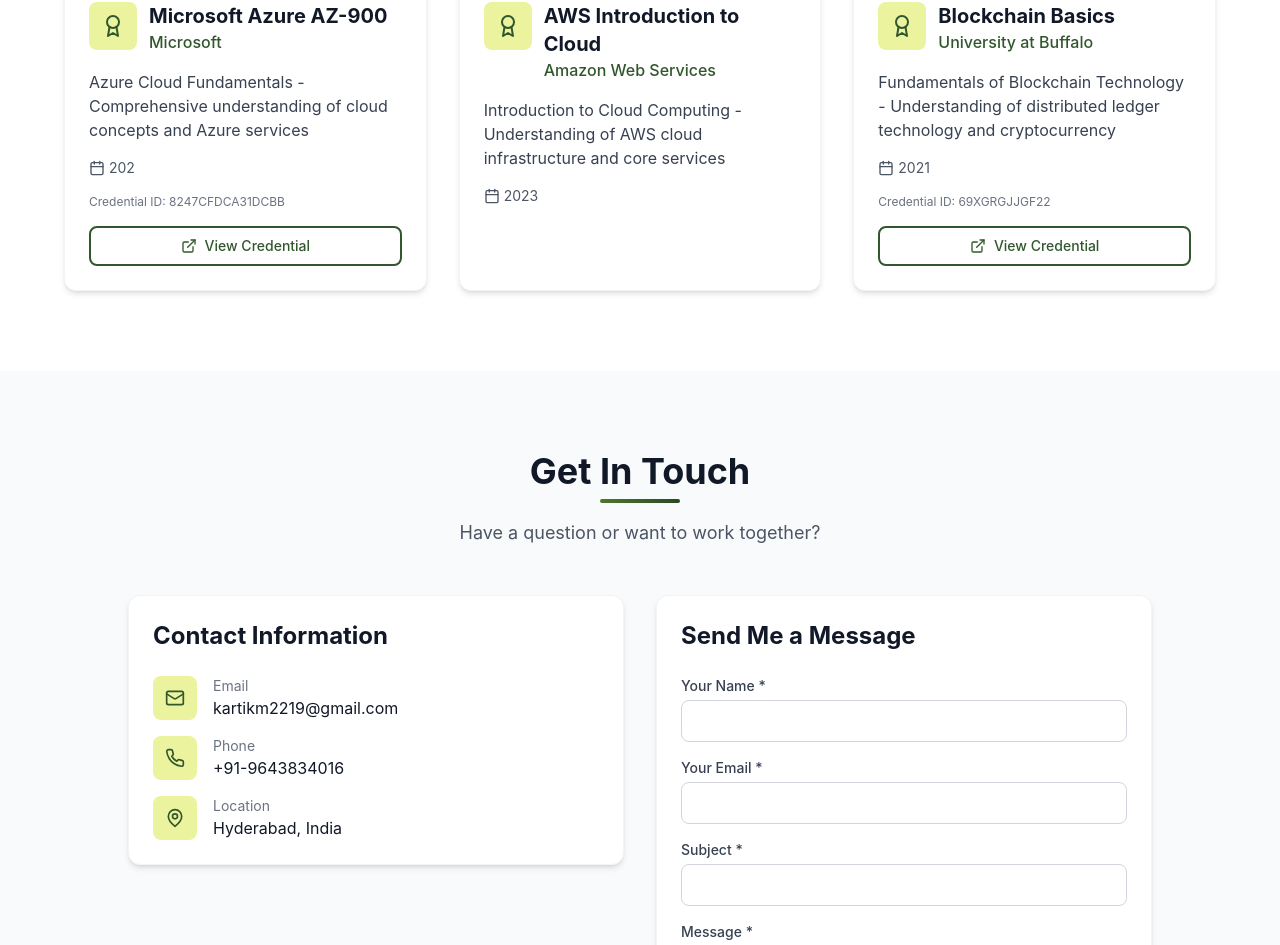
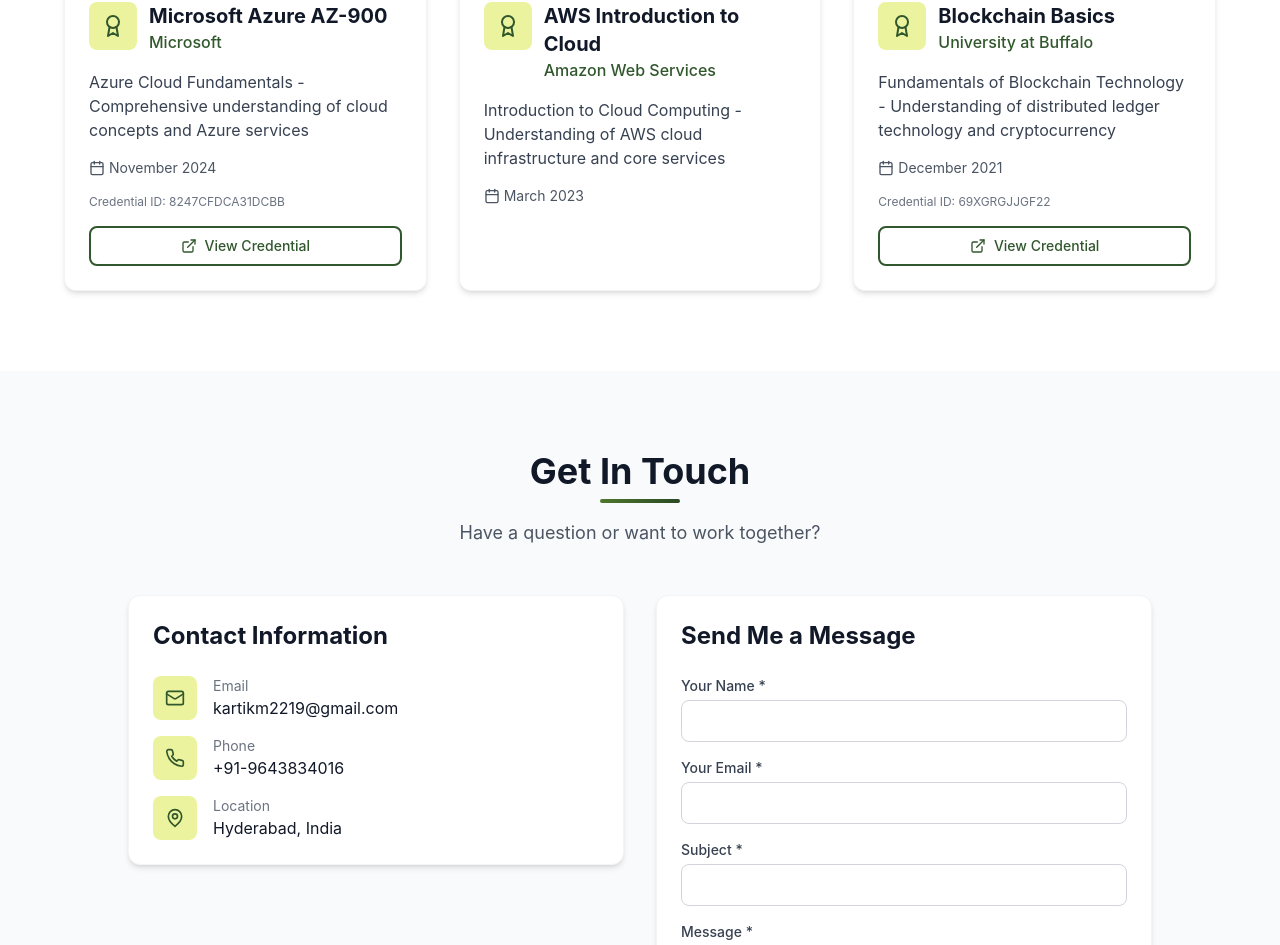
Before and after one commit to kartikmishraa/portfolio-web, a React (Vite) app: page / in a window 1280 px wide. Shown: the part 4298-5243 px from the top of the page. Built offline with nearby package versions, Linux system fonts and the light colour scheme; no server answers.

Commit message:
date update in cert

```diff
--- a/src/data/portfolio.config.ts
+++ b/src/data/portfolio.config.ts
@@ -112,7 +112,7 @@
       issuer: "Microsoft",
       description:
         "Azure Cloud Fundamentals - Comprehensive understanding of cloud concepts and Azure services",
-      date: "202",
+      date: "November 2024",
       credentialId: "8247CFDCA31DCBB", // Update with your actual credential ID
       link: "https://learn.microsoft.com/api/credentials/share/en-us/KartikMishra-1523/8247CFDCA31DCBB?sharingId=42B01F1F8F40123D", // Update with your credential link
     },
@@ -121,7 +121,7 @@
       issuer: "Amazon Web Services",
       description:
         "Introduction to Cloud Computing - Understanding of AWS cloud infrastructure and core services",
-      date: "2023",
+      date: "March 2023",
       credentialId: "", // Update with your actual credential ID
       link: "", // Update with your credential link
     },
@@ -130,7 +130,7 @@
       issuer: "University at Buffalo", // Update with actual issuer
       description:
         "Fundamentals of Blockchain Technology - Understanding of distributed ledger technology and cryptocurrency",
-      date: "2021",
+      date: "December 2021",
       credentialId: "69XGRGJJGF22", // Update with your actual credential ID
       link: "https://www.coursera.org/account/accomplishments/certificate/69XGRGJJGF22", // Update with your credential link
     },
```
